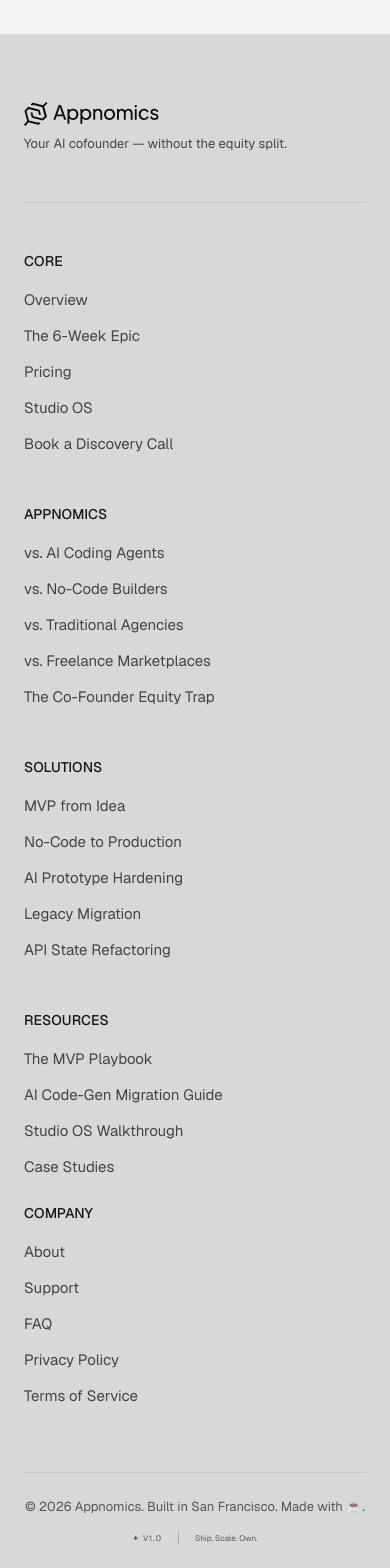
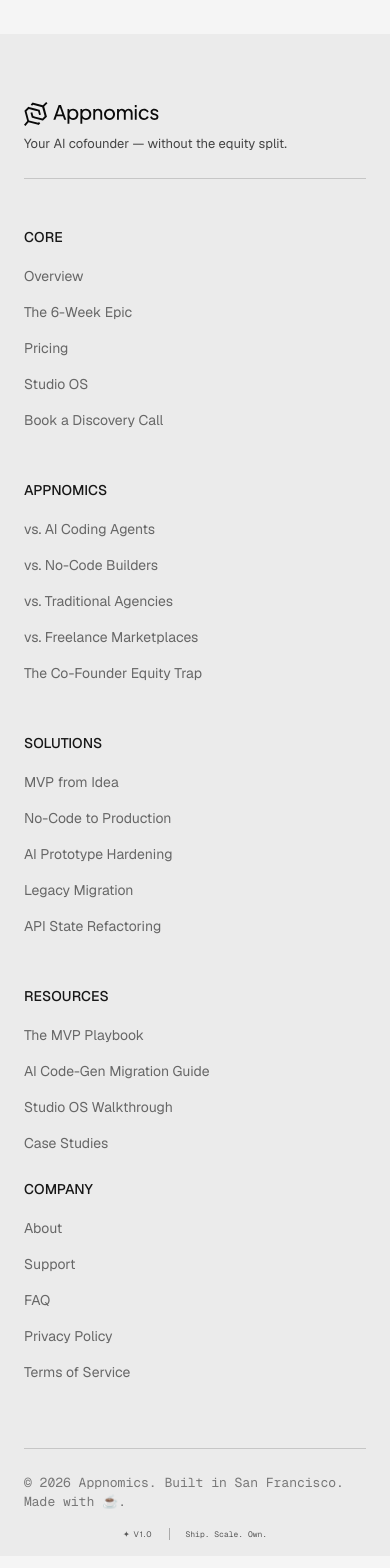
Before and after one commit to rup2701/appnomics-landing, a Next.js app: page /gunner-wins-case in a window 390 px wide. Shown: the part 2836-4404 px from the top of the page. Built offline with nearby package versions, Linux system fonts and the light colour scheme.

Commit message:
refactor: Update styles in DynamicHero, Navbar, and Footer components for improved consistency and readability

```diff
--- a/components/DynamicHero.tsx
+++ b/components/DynamicHero.tsx
@@ -86,7 +86,7 @@ const DynamicHero = () => {
         <Image
           src="/mcp.svg"
           alt="Appnomics"
-          className="h-22 w-auto mt-1"
+          className="h-8 lg:h-20 w-auto mt-1"
           height={432}
           width={432}
           style={{ marginBottom: '2rem', display: 'block', marginLeft: 'auto', marginRight: 'auto' }}
@@ -95,6 +95,9 @@ const DynamicHero = () => {
               From idea to production. <br />
               <span className="text-[#087a50]">Agent-powered.</span>
         </h1>
+        <p className="text-base md:text-lg text-[#888] font-sans font-medium leading-[1.6] max-w-[640px] text-center mx-auto mb-8">
+          Production-ready products founders can confidently take forward — to investors, to market, or to their own engineering team.
+        </p>
 
         {/* Dynamic Prompt Section */}
         <div className={styles.promptContainer}>
@@ -190,7 +193,7 @@ const DynamicHero = () => {
           </div>
           <div className={styles.trustDivider}>•</div>
           <div className={styles.trustItem}>
-            <span className={styles.trustNumber}>80%</span>
+            <span className={styles.trustNumber}>60%</span>
             <span className={styles.trustLabel}>Still Operating</span>
           </div>
         </div>
--- a/components/Navbar.tsx
+++ b/components/Navbar.tsx
@@ -80,14 +80,14 @@ export default function Navbar() {
            <button
             onMouseEnter={() => setHovered(true)}
             onMouseLeave={() => setHovered(false)}
-            className="text-sm text-[#087a50] hover:text-[#171717] border border-[#087a50] font-bold rounded-[2px] hover:border-[#171717] px-4 py-1.5 transition-all duration-150"
+            className="text-sm text-[#fff] hover:text-[#ebebeb] border border-[#087a50] font-bold rounded-[2px] hover:border-[#171717] px-4 py-1.5 transition-all duration-150"
             style={{
-              background: hovered ? "#00ff9d" : "transparent",
-              color: hovered ? "#171717" : "#087a50",
+              background: hovered ? "#ebebeb" : "black",
+              color: hovered ? "#171717" : "#fff",
               boxShadow: hovered ? "0 0 32px #00ff9d44" : "0 0 12px #00ff9d22",
             }}>
-            <Link href="mailto:rupesh@appnomics.dev" className="font-sans">
-              GET STARTED
+            <Link href="mailto:rupesh@appnomics.dev" className="text-xs font-mono uppercase ">
+              Start Building
             </Link>
           </button>
         </div>
--- a/components/sections/Footer.tsx
+++ b/components/sections/Footer.tsx
@@ -4,10 +4,10 @@ import Image from "next/image";
 
 export default function Footer() {
   return (
-    <footer className="bg-[#d8d8d8] pt-16 pb-6 text-[#171717]">
+    <footer className="bg-[#ebebeb] pt-16 pb-4 text-[#0a0a0a]">
       <div className="max-w-[1340px] mx-auto px-6 md:px-10">
         {/* Logo + Tagline Row */}
-        <div className="pb-12 border-b border-[#c6c6c6]">
+        <div className="pb-6 border-b border-[#c6c6c6]">
           <Image
             src="/appnomics-logo.svg"
             alt="Appnomics"
@@ -39,7 +39,7 @@ export default function Footer() {
                 <li key={item.label}>
                   <Link
                     href={item.href}
-                    className="text-[15px] text-[#444] font-sans hover:text-[#087a50] transition-colors no-underline"
+                    className="text-[14px] text-[#676767] font-sans hover:text-[#087a50] transition-colors no-underline"
                   >
                     {item.label}
                   </Link>
@@ -64,7 +64,7 @@ export default function Footer() {
                 <li key={item.label}>
                   <Link
                     href={item.href}
-                    className="text-[15px] text-[#444] font-sans hover:text-[#087a50] transition-colors no-underline"
+                    className="text-[14px] text-[#676767] font-sans hover:text-[#087a50] transition-colors no-underline"
                   >
                     {item.label}
                   </Link>
@@ -89,7 +89,7 @@ export default function Footer() {
                 <li key={item.label}>
                   <Link
                     href={item.href}
-                    className="text-[15px] text-[#444] font-sans hover:text-[#087a50] transition-colors no-underline"
+                    className="text-[14px] text-[#676767] font-sans hover:text-[#087a50] transition-colors no-underline"
                   >
                     {item.label}
                   </Link>
@@ -114,7 +114,7 @@ export default function Footer() {
                   <li key={item.label}>
                     <Link
                       href={item.href}
-                      className="text-[15px] text-[#444] font-sans hover:text-[#087a50] transition-colors no-underline"
+                      className="text-[14px] text-[#676767] font-sans hover:text-[#087a50] transition-colors no-underline"
                     >
                       {item.label}
                     </Link>
@@ -139,7 +139,7 @@ export default function Footer() {
                   <li key={item.label}>
                     <Link
                       href={item.href}
-                      className="text-[15px] text-[#444] font-sans hover:text-[#087a50] transition-colors no-underline"
+                      className="text-[14px] text-[#676767] font-sans hover:text-[#087a50] transition-colors no-underline"
                     >
                       {item.label}
                     </Link>
@@ -152,7 +152,7 @@ export default function Footer() {
 
         {/* Bottom Bar */}
         <div className="mt-8 pt-6 border-t border-[#c6c6c6] flex flex-col sm:flex-row items-center justify-between gap-4">
-          <p className="text-[13px] text-[#555] font-sans">
+          <p className="text-[13px] text-[#777] font-mono">
             © 2026 Appnomics. Built in San Francisco. Made with ☕.
           </p>
           <div className="flex items-center gap-4">
@@ -160,7 +160,7 @@ export default function Footer() {
               ✦ v1.0
             </span>
             <span className="w-px h-3 bg-[#aaa]" />
-            <span className="text-[8px] text-[#555] font-sans">
+            <span className="text-[8px] text-[#555] font-mono">
               Ship. Scale. Own.
             </span>
           </div>
```
